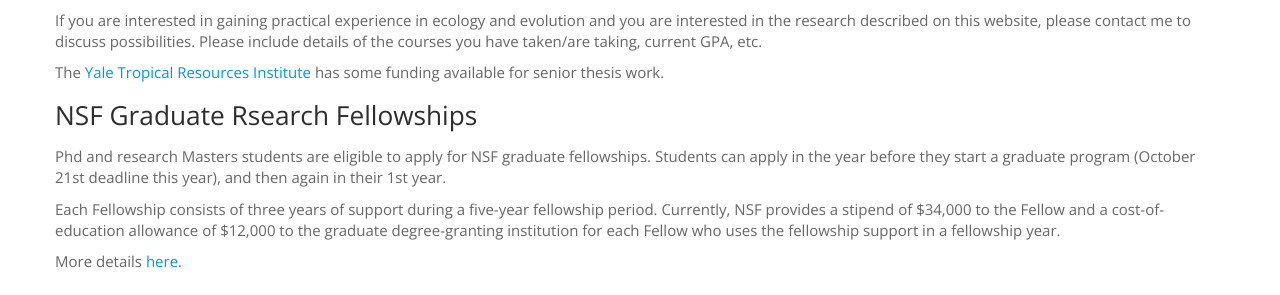
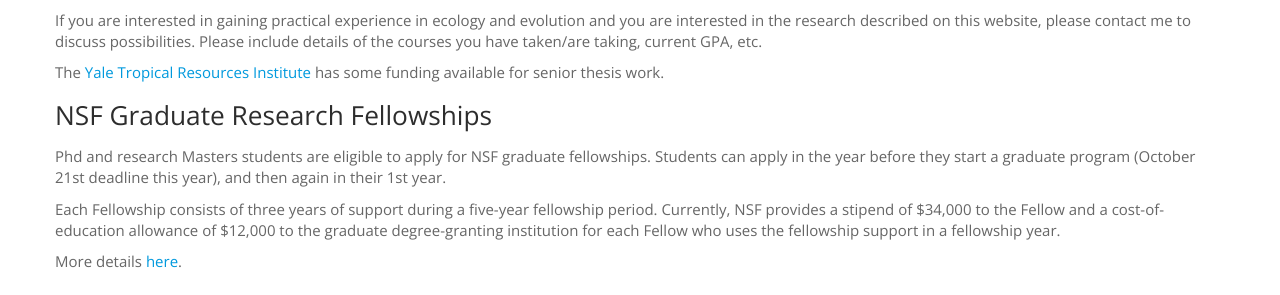
Before and after one commit to saq/saq.github.io, a Jekyll site: the page built from lab-openings.md, in a window 1280 px wide and 900 px high, scrolled down 506 px. Shown: the part 542-837 px from the top of the window. Built offline with Jekyll 4.4.1, drawn with Linux system fonts in a browser that asks for light colours.

Commit message:
Update lab-openings.md

```diff
--- a/lab-openings.md
+++ b/lab-openings.md
@@ -61,7 +61,7 @@ If you are interested in gaining practical experience in ecology and evolution a
 The [Yale Tropical Resources Institute](http://environment.yale.edu/tri/fellowships/) has some funding available for senior thesis work.
 
 
-### NSF Graduate Rsearch Fellowships
+### NSF Graduate Research Fellowships
 
 Phd and research Masters students are eligible to apply for NSF graduate fellowships. Students can apply in the year before they start a graduate program (October 21st deadline this year), and then again in their 1st year.
 
```
